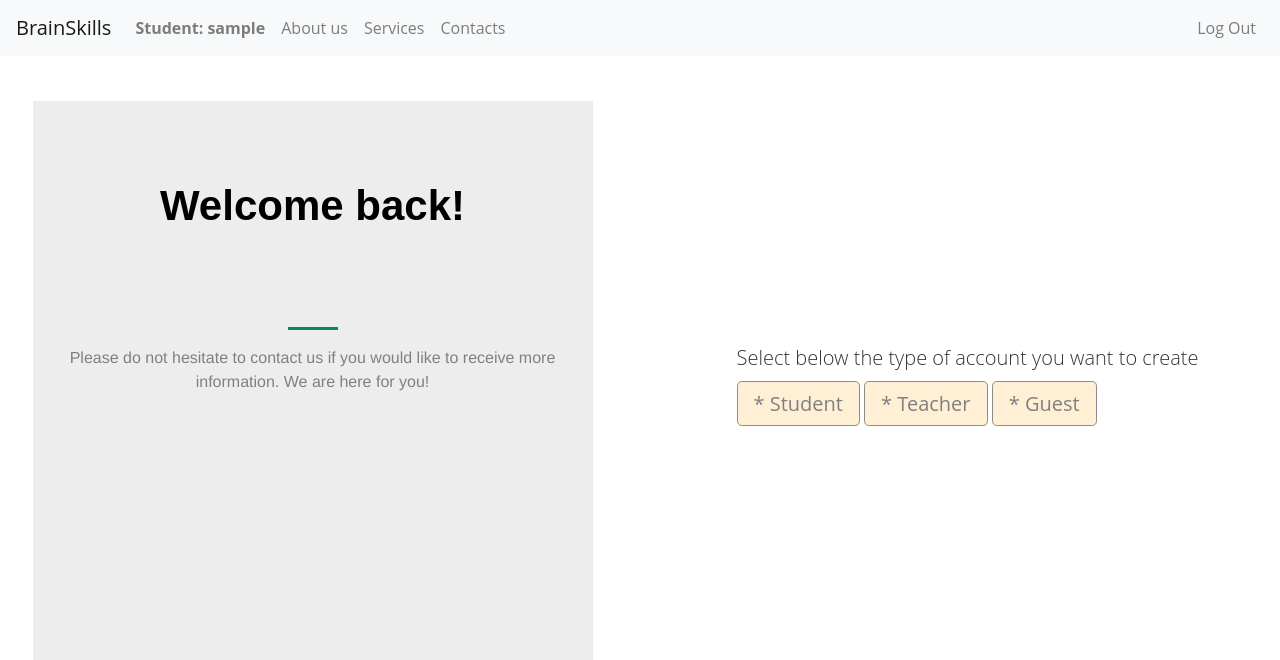
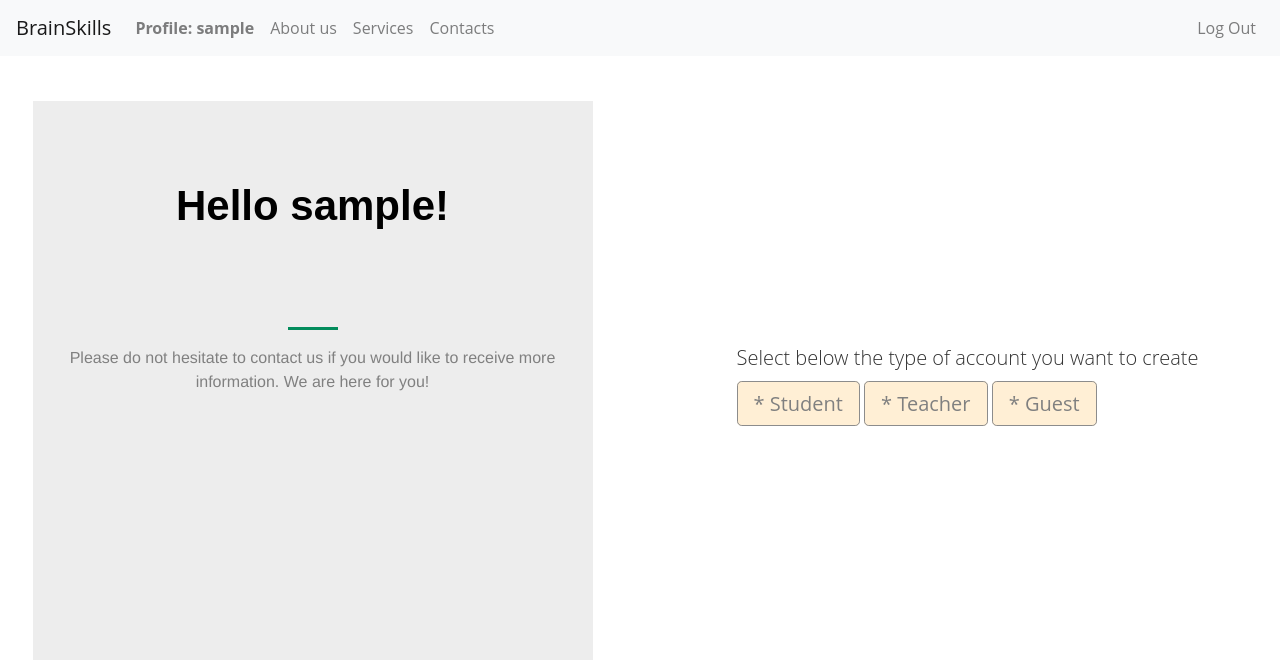
Before and after one commit to CarinaLR/BrainSkills, a Django app: page /brainSkills/status in a window 1280 px wide. Shown: the top 660 px of the page. Run offline with Django 3.2, Linux system fonts and the light colour scheme; the visitor is signed in with stand-in values (Sample User, id 1); some libraries are stand-ins or nearby versions.

Commit message:
user profile

```diff
--- a/project5/brainSkills/templates/brainSkills/layout.html
+++ b/project5/brainSkills/templates/brainSkills/layout.html
@@ -22,7 +22,7 @@
               <ul class="navbar-nav mr-auto">
                 {% if user.is_authenticated %}
                     <li class="nav-item">
-                        <a class="nav-link" href="{% url 'greet' user.username %}"><strong>Student: {{user.username}}</strong></a>
+                        <a class="nav-link" href="{% url 'profile' user.username %}"><strong>Profile: {{user.username}}</strong></a>
                     </li>
                 {% endif %}
                 <li class="nav-item">
--- a/project5/brainSkills/templates/brainSkills/user_type.html
+++ b/project5/brainSkills/templates/brainSkills/user_type.html
@@ -12,7 +12,9 @@
       style="background-color: #ededed"
     >
       <div id="text_wrapper_top">
-        <h1 class="titleAbout_page">Welcome back!</h1>
+        {% if user.is_authenticated %}
+        <h1 class="titleAbout_page">Hello {{ user.username }}!</h1>
+        {% endif %}
         <hr id="separate_line_s" />
         <div class="textAbout_page_la">
           Please do not hesitate to contact us if you would like to receive more
--- a/project5/brainSkills/urls.py
+++ b/project5/brainSkills/urls.py
@@ -12,5 +12,5 @@ urlpatterns = [
     path("status", views.status, name="status"),
     path("change_status", views.change_status, name="change_status"),
     path("logout", views.logout_out, name="logout"),
-    path("<str:name>", views.greet, name="greet")
+    path("<str:name>", views.profile, name="profile")
 ]
--- a/project5/brainSkills/views.py
+++ b/project5/brainSkills/views.py
@@ -115,7 +115,7 @@ def logout_out(request):
 # Block to render greet
 
 
-def greet(request, name):
+def profile(request, name):
     user = request.user
 
     if user == name:
@@ -124,4 +124,6 @@ def greet(request, name):
             login(request, user)
 
             return HttpResponseRedirect(reverse("status"))
-    return HttpResponse(f"Hello, {name.capitalize()}!")
+    return render(request, "brainSkills/user_type.html", {
+        "username": name.capitalize()
+    })
```
